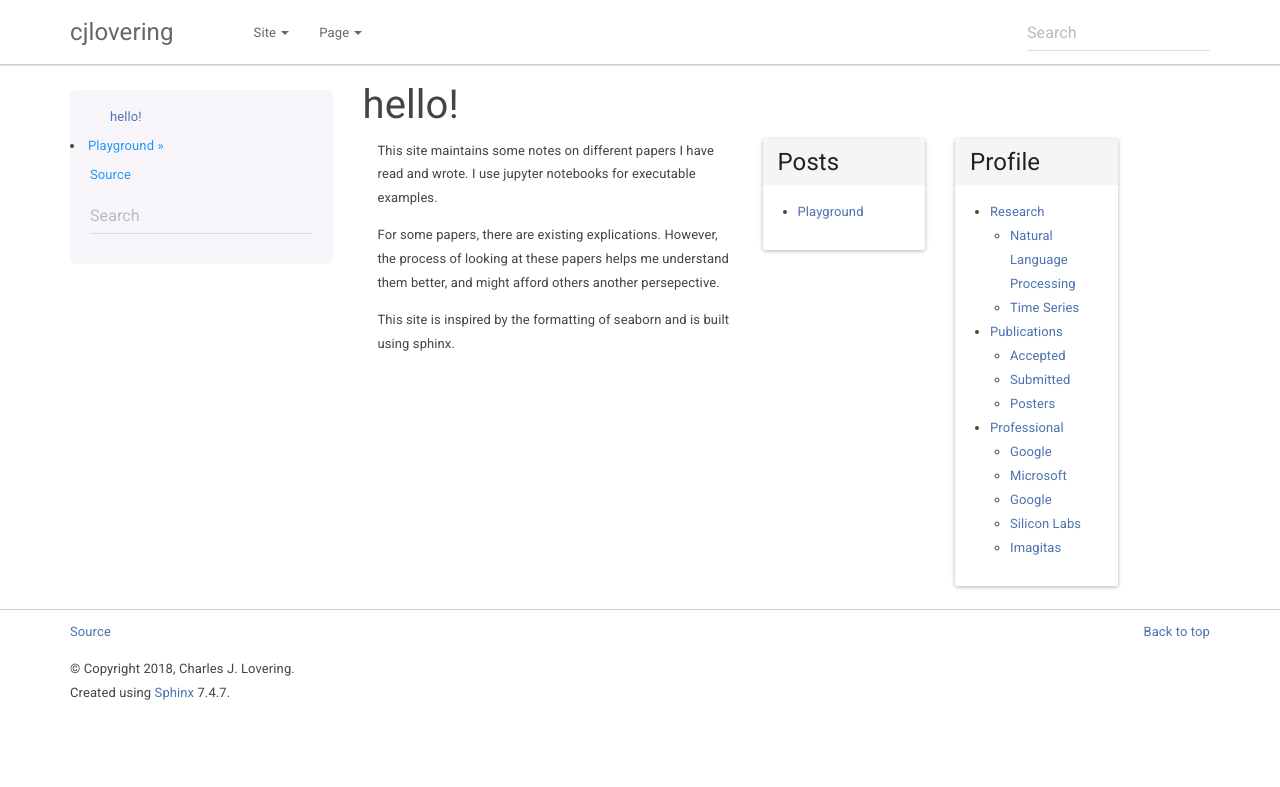
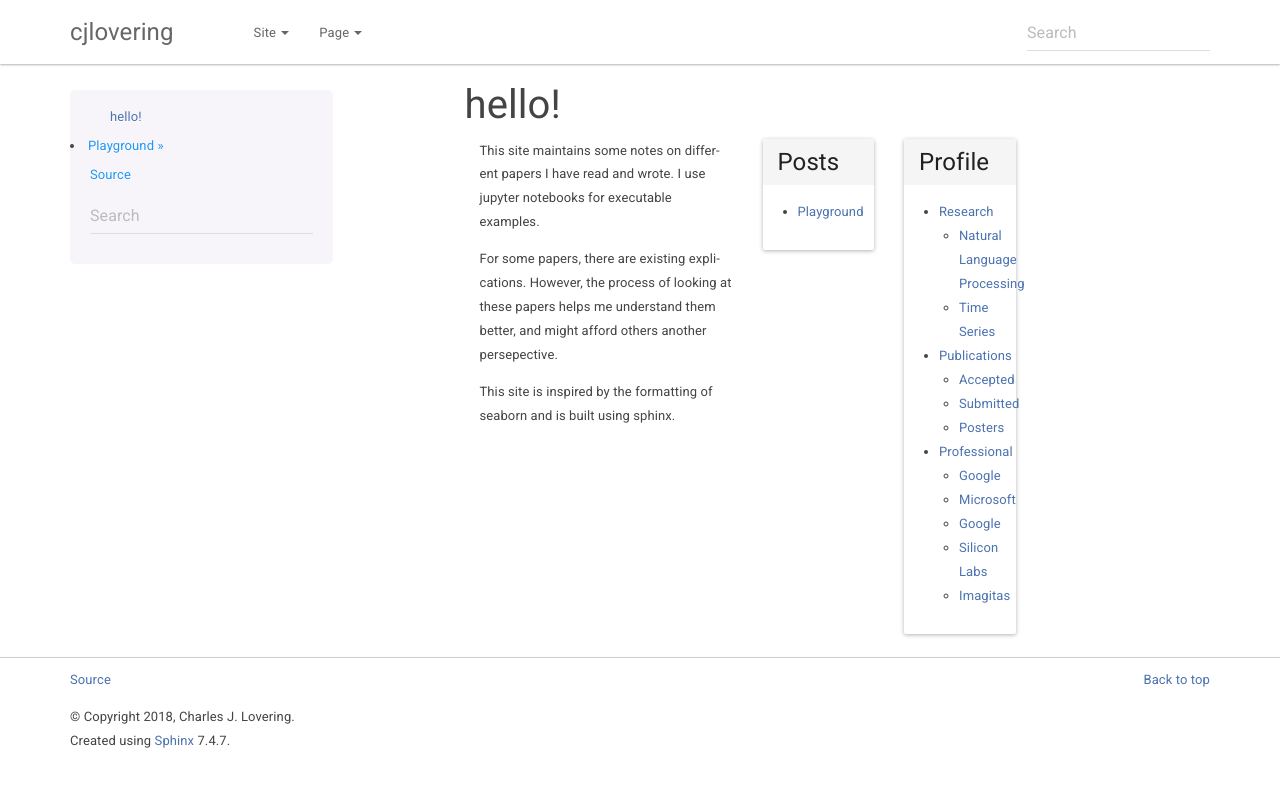
Before and after one commit to cjlovering/cjlovering.github.io, a Sphinx documentation site: the page built from docs/source/index.rst, in a window 1280 px wide. Shown: the top 787 px of the page. Built offline with Sphinx 7.4.7, drawn with Linux system fonts in a browser that asks for light colours.

Commit message:
move the content towards the center of the page.

```diff
--- a/docs/source/_static/style.css
+++ b/docs/source/_static/style.css
@@ -59,3 +59,9 @@ ul.dropdown-menu {
     border-color: #adb8cb !important;
     color: #2c3e50 !important;
 }
+
+/* This moves text in notebooks closer together in the middle. */
+.content {
+    padding-left: 10%;
+    padding-right: 10%;
+}
```
